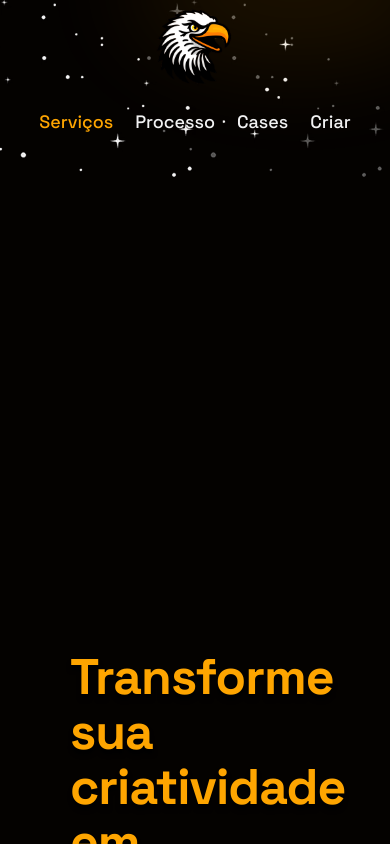
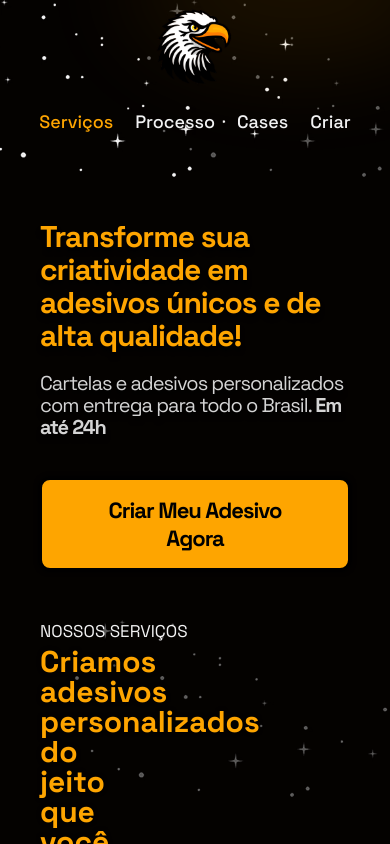
Before and after one commit to fourcoders-isnotonlyforcoders/duadesivo, a React (Vite) app: page / in a window 390 px wide. Shown: the top 844 px of the page. Built offline with nearby package versions, Linux system fonts and the light colour scheme.

Commit message:
feat: add responsive in the first section

```diff
--- a/src/Components/FirstSection/styles.ts
+++ b/src/Components/FirstSection/styles.ts
@@ -3,6 +3,10 @@ export const FirstContainer = styled.section`
   height: auto;
   min-height: 70vh;
   padding: 10rem 0 1rem 0;
+
+  @media screen and (max-width: 728px) {
+  min-height: 30vh;
+}
 `;
 
 export const InfosContainer = styled.div`
@@ -10,8 +14,13 @@ export const InfosContainer = styled.div`
   height: 100%;
   display: flex;
   flex-direction: column;
+
   margin: 0;
   letter-spacing: -1px;
+  @media screen and (max-width: 728px) {
+  width: 100%;
+  gap: 1rem;
+}
 `;
 
 export const PrincipalText = styled.h1`
@@ -22,6 +31,14 @@ export const PrincipalText = styled.h1`
   line-height: 1.1;
   padding: 1rem 7rem 1rem 0;
   text-shadow: 0px 5px 4px #000;
+  @media screen and (max-width: 906px) {
+  font-size: 3.3rem;
+  padding: 0;
+}
+  @media screen and (max-width: 480px) {
+  font-size: 3rem;
+  padding: 0;
+}
 `;
 
 export const SubTitle = styled.p`
@@ -33,6 +50,15 @@ export const SubTitle = styled.p`
   color: ${(props) => props.theme.colors.white2};
   margin: 0;
   text-shadow: 0px 5px 4px #000;
+  @media screen and (max-width: 906px) {
+  width: 100%;
+  font-size: 2rem;
+}
+@media screen and (max-width: 480px) {
+  font-size: 2rem;
+  padding: 1rem 0;
+  margin-bottom: 2rem;
+}
 `;
 
 export const Button = styled.button`
@@ -58,6 +84,11 @@ export const Button = styled.button`
     border: 2px solid ${(props) => props.theme.colors.yellow};
     color: ${(props) => props.theme.colors.yellow};
   }
+  @media screen and (max-width: 906px) {
+  width: 100%;
+  margin: 0 auto;
+  box-sizing: border-box;
+}
 `;
 
 export const SubStrong = styled.strong`
--- a/src/Components/Main/styles.tsx
+++ b/src/Components/Main/styles.tsx
@@ -4,4 +4,7 @@ export const MainContainer = styled.div`
   display: flex;
   flex-direction: column;
   padding: 0 7rem;
+  @media screen and (max-width: 1024px) {
+  padding: 0 4rem;
+}
 `;
--- a/src/Components/Navbar/styles.ts
+++ b/src/Components/Navbar/styles.ts
@@ -14,7 +14,6 @@ export const NavbarContainer = styled.div`
   @media (max-width: 780px) {
     flex-direction: column;
     align-items: center;
-    margin-bottom: 44rem;
     width: auto;
   }
 `;
--- a/src/Components/PageContainer/index.tsx
+++ b/src/Components/PageContainer/index.tsx
@@ -8,4 +8,5 @@ export const PageContainer = styled.div`
   width: 100%;
   margin: 0 auto;
   height: 100%;
+
 `;
```
